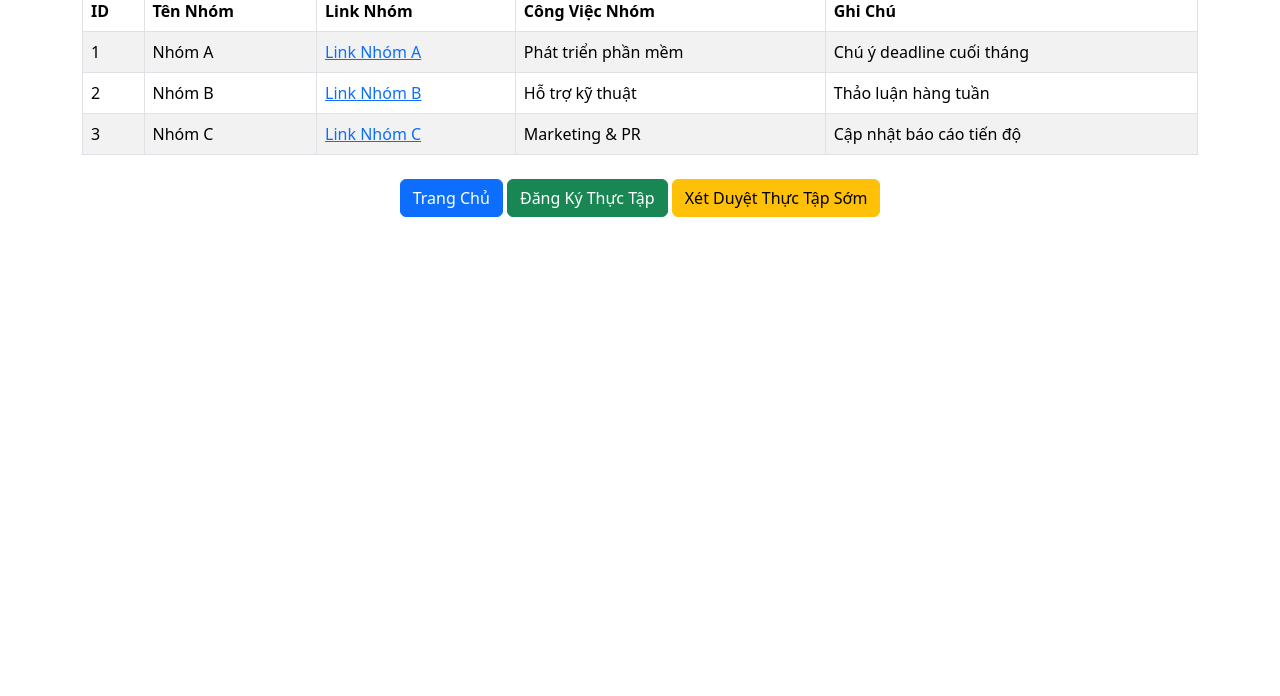
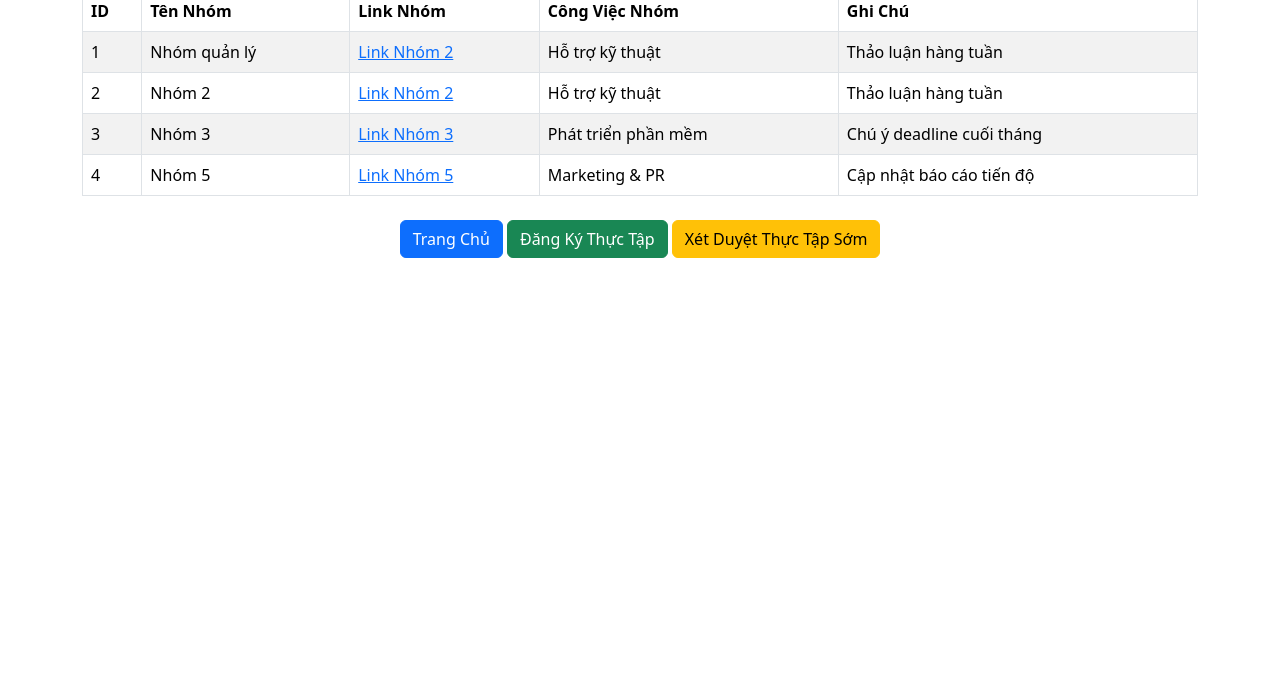
Before and after one commit to dak-system/ThucTap2025, a plain HTML site: page zalo-nhom-dai-hoc-tay-nguyen.html in a window 1280 px wide. Shown: the part 104-800 px from the top of the page. Drawn offline with nearby package versions, Linux system fonts and the light colour scheme.

Commit message:
Update zalo-nhom-dai-hoc-tay-nguyen.html

```diff
--- a/zalo-nhom-dai-hoc-tay-nguyen.html
+++ b/zalo-nhom-dai-hoc-tay-nguyen.html
@@ -21,24 +21,32 @@
                 </tr>
             </thead>
             <tbody>
-                <tr>
+                    <tr>
                     <td>1</td>
-                    <td>Nhóm A</td>
-                    <td><a href="https://zalo.me/g/abc123" target="_blank">Link Nhóm A</a></td>
-                    <td>Phát triển phần mềm</td>
-                    <td>Chú ý deadline cuối tháng</td>
+                    <td>Nhóm quản lý</td>
+                    <td><a href="https://zalo.me/g/niigma987" target="_blank">Link Nhóm 2</a></td>
+                    <td>Hỗ trợ kỹ thuật</td>
+                    <td>Thảo luận hàng tuần</td>
                 </tr>
-                <tr>
+                  <tr>
                     <td>2</td>
-                    <td>Nhóm B</td>
-                    <td><a href="https://zalo.me/g/xyz456" target="_blank">Link Nhóm B</a></td>
+                    <td>Nhóm 2</td>
+                    <td><a href="https://zalo.me/g/niigma987" target="_blank">Link Nhóm 2</a></td>
                     <td>Hỗ trợ kỹ thuật</td>
                     <td>Thảo luận hàng tuần</td>
                 </tr>
                 <tr>
                     <td>3</td>
-                    <td>Nhóm C</td>
-                    <td><a href="https://zalo.me/g/def789" target="_blank">Link Nhóm C</a></td>
+                    <td>Nhóm 3</td>
+                    <td><a href="https://zalo.me/g/dqxnmq443" target="_blank">Link Nhóm 3</a></td>
+                    <td>Phát triển phần mềm</td>
+                    <td>Chú ý deadline cuối tháng</td>
+                </tr>
+
+                <tr>
+                    <td>4</td>
+                    <td>Nhóm 5</td>
+                    <td><a href="https://zalo.me/g/jokykk053" target="_blank">Link Nhóm 5</a></td>
                     <td>Marketing & PR</td>
                     <td>Cập nhật báo cáo tiến độ</td>
                 </tr>
```
